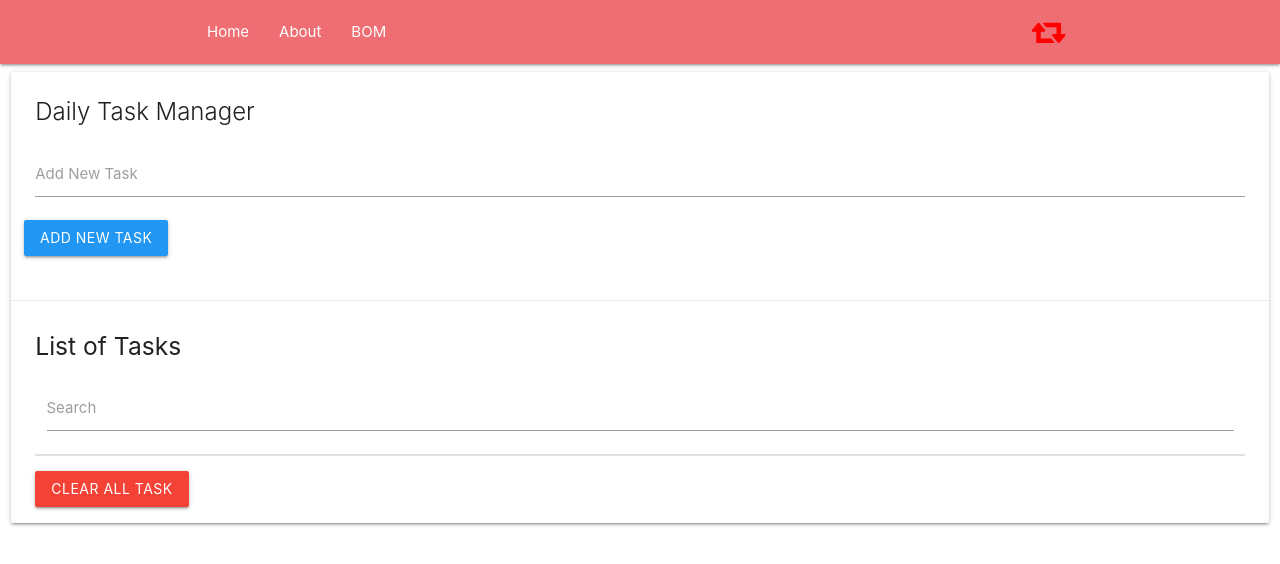
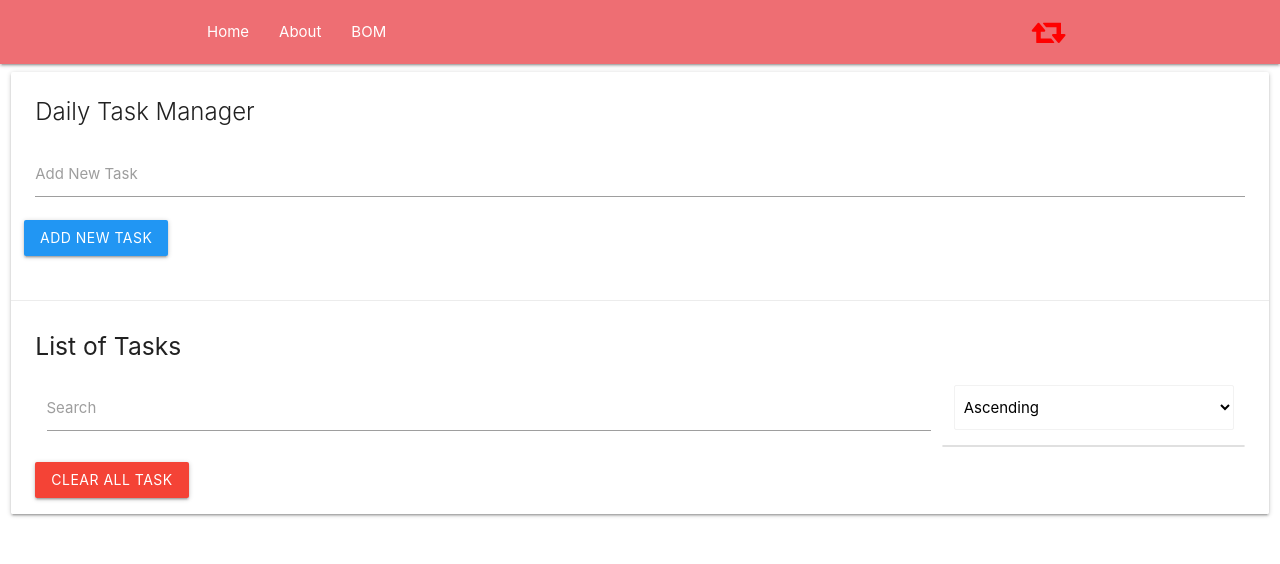
Before and after one commit to ElshadaiK/Web_Lab_Five, a plain HTML site: page Class_Exercise/index.html in a window 1280 px wide. Drawn offline with nearby package versions, Linux system fonts and the light colour scheme.

Commit message:
UI finished for #3

```diff
--- a/Class_Exercise/assets/css/style.css
+++ b/Class_Exercise/assets/css/style.css
@@ -1,3 +1,6 @@
 i {
     color: red;
 }
+select{
+    display: block;
+}
--- a/Class_Exercise/index.html
+++ b/Class_Exercise/index.html
@@ -57,9 +57,17 @@
                 </div>
                 <div class="card-action">
                     <h5 id="task-title">List of Tasks</h5>
-                    <div class="input-field col s12">
+                    <div class="input-field col s9">
                         <input type="search" name="filter" id="filter">
                         <label for="filter">Search</label>
+                    </div>
+                    <div class="input-field col s3">
+
+
+                            <select name="sorting" id="sorting">
+                            <option value="asc">Ascending</option>
+                            <option value="dsc">Descending</option>
+                            </select>
                     </div>
                     <ul class="collection">
                         <!-- Here is the task list goes  -->
```
